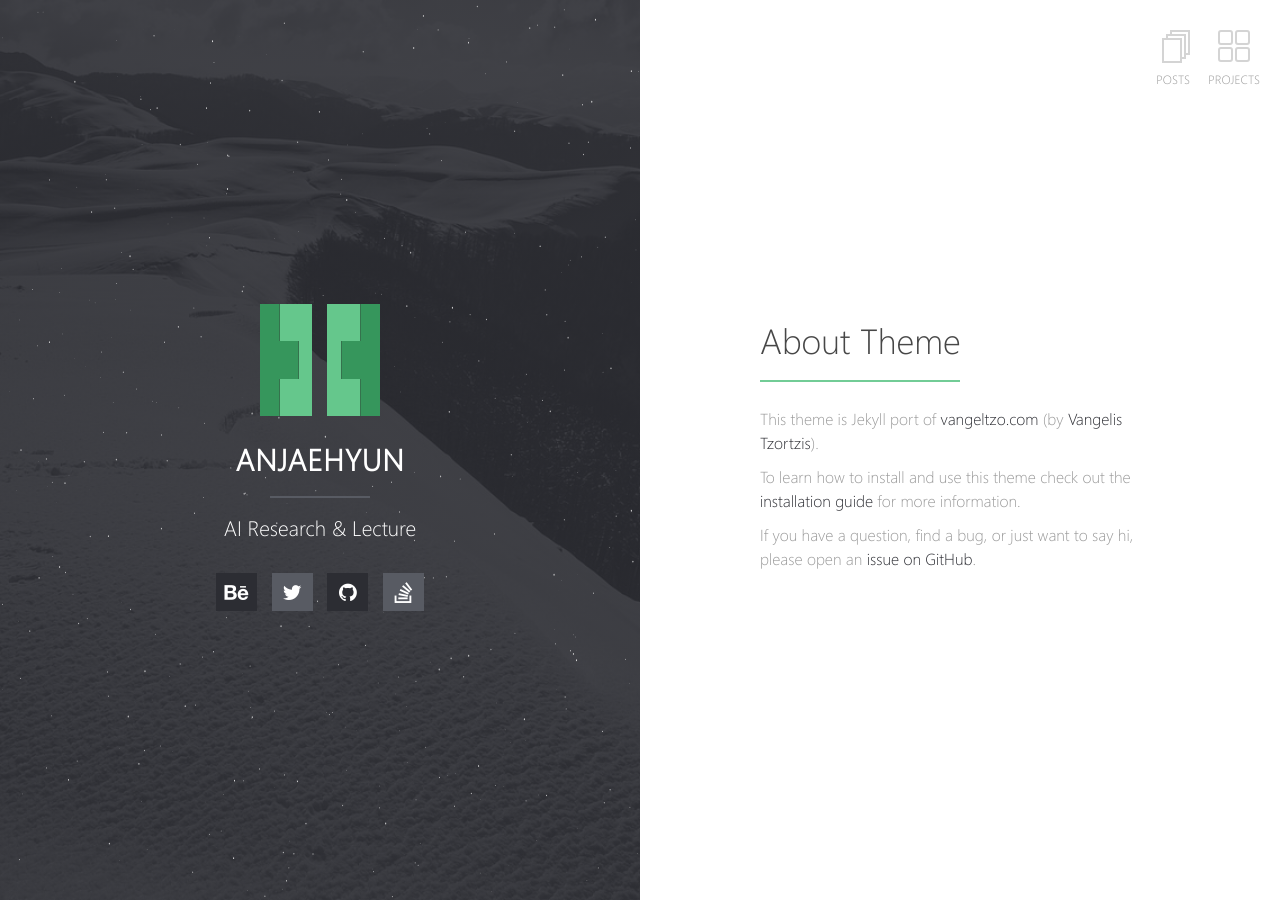
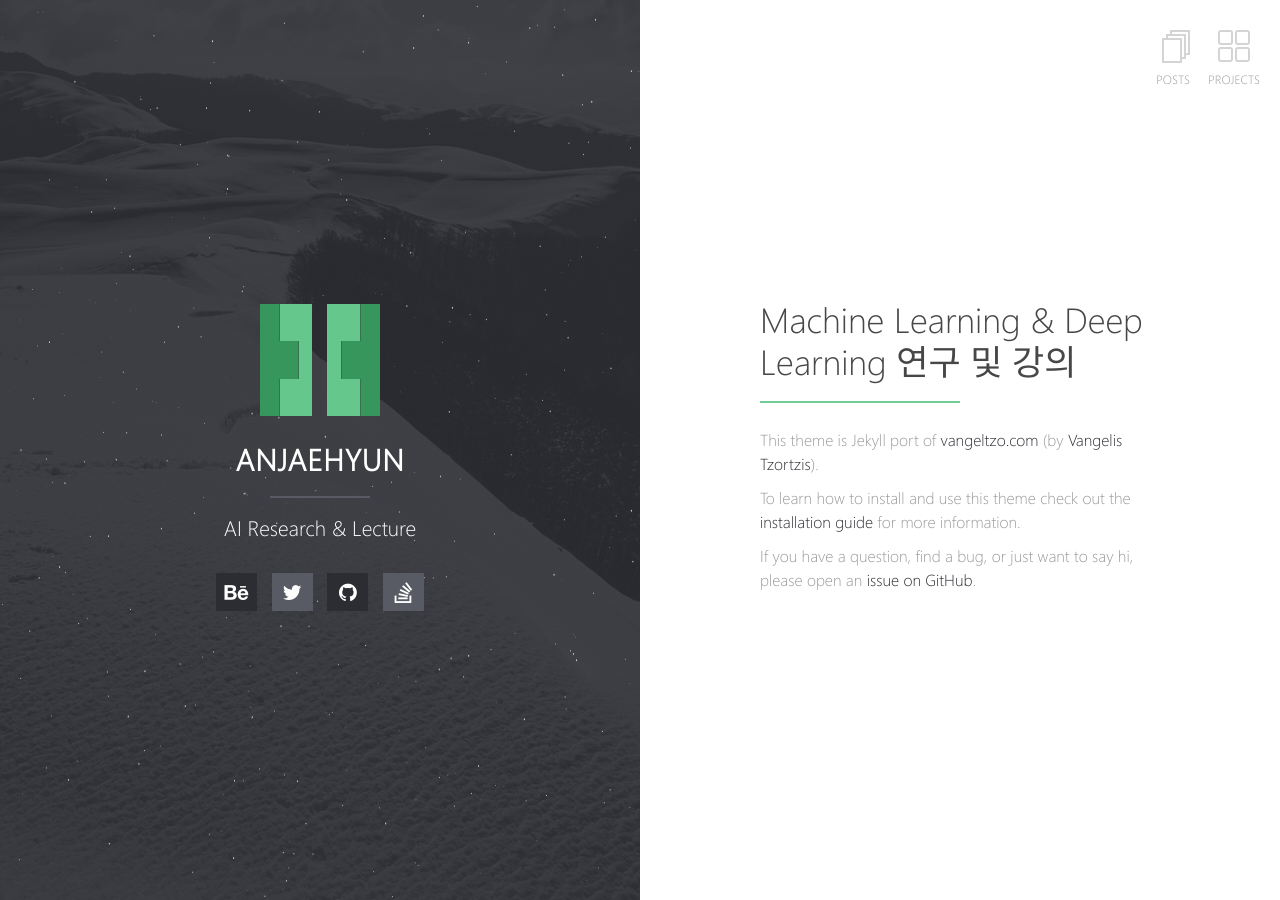
Before and after one commit to anjaehyun17/anjaehyun17.github.io, a Jekyll site: the page built from index.md, in a window 1280 px wide. Built offline with Jekyll 4.4.1, drawn with Linux system fonts in a browser that asks for light colours; our own code applies the rules of GitHub Pages for plain Markdown files.

Commit message:
blog init

```diff
--- a/index.md
+++ b/index.md
@@ -1,7 +1,7 @@
 ---
 layout: home
 ---
-# About Theme
+# Machine Learning & Deep Learning 연구 및 강의
 
 This theme is Jekyll port of [vangeltzo.com](http://vangeltzo.com/) (by [Vangelis Tzortzis](https://github.com/srekoble)).
 
```
